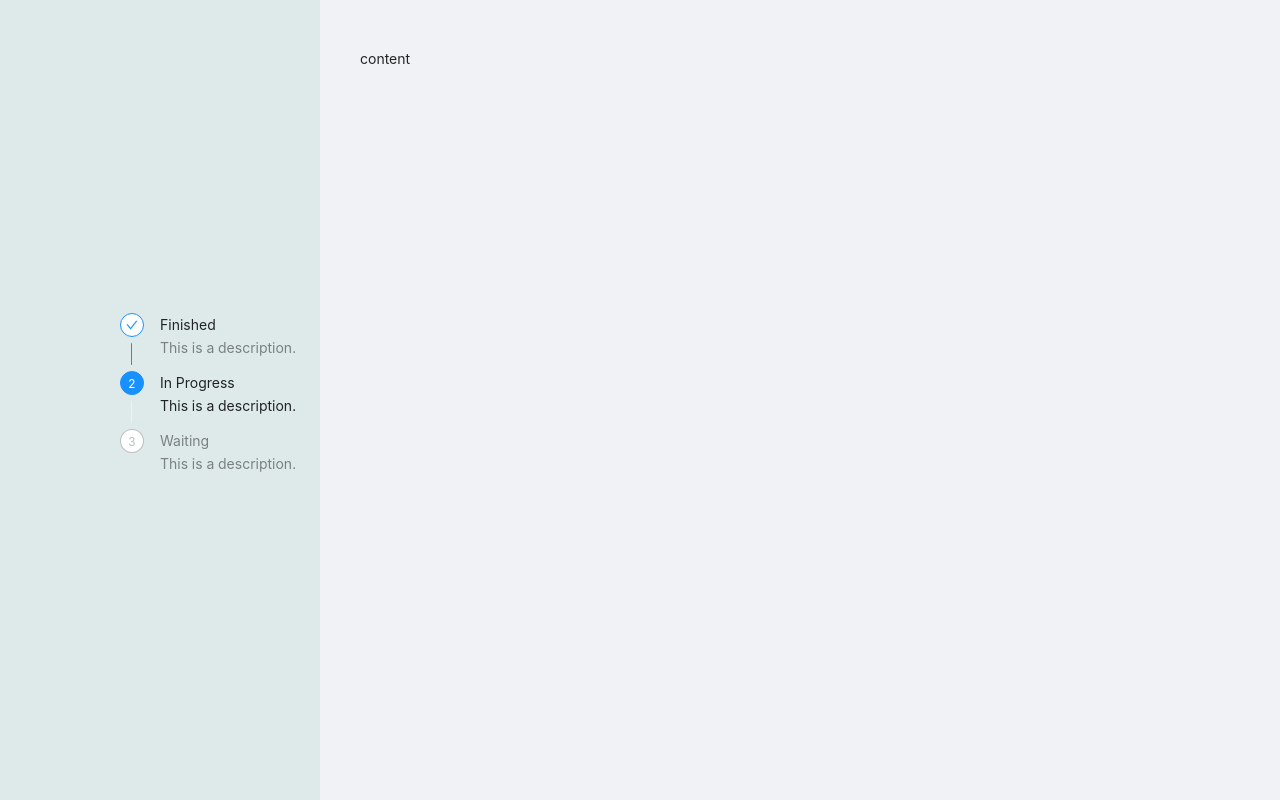
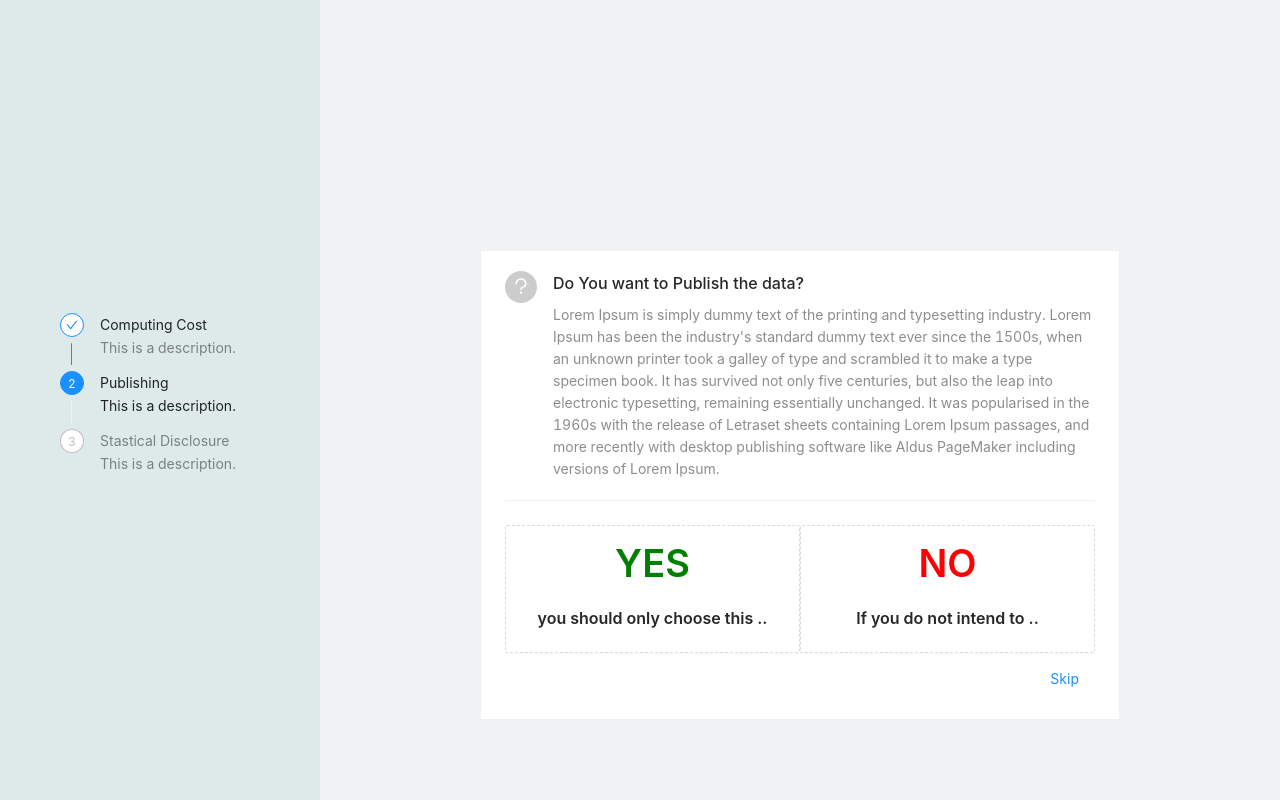
Before and after one commit to FaisalBinAhmed/PET-Guideline, a Next.js app: page /questionnaire in a window 1280 px wide. Built offline with nearby package versions, Linux system fonts and the light colour scheme.

Commit message:
questions

```diff
--- /dev/null
+++ b/components/AnswerButton.js
@@ -0,0 +1,13 @@
+import { Button, Typography } from "antd";
+
+const { Title } = Typography;
+
+const AnswerButton = ({ title, desc, color }) => {
+	return (
+		<Button type="dashed" block style={{ height: "10vw" }}>
+			<Title style={{ color }}>{title}</Title>
+			<Title level={5}>{desc}</Title>
+		</Button>
+	);
+};
+export default AnswerButton;
--- a/components/Question.js
+++ b/components/Question.js
@@ -0,0 +1,43 @@
+import { Card, Avatar, Button, Divider, Space } from "antd";
+import {
+	CheckOutlined,
+	CloseOutlined,
+	DoubleRightOutlined,
+	QuestionOutlined,
+} from "@ant-design/icons";
+import styles from "../styles/Question.module.css";
+import AnswerButton from "./AnswerButton";
+
+const { Meta } = Card;
+
+const Question = () => {
+	return (
+		<div className={styles.container}>
+			<Card>
+				<Meta
+					avatar={<Avatar icon={<QuestionOutlined />} />}
+					title="Do You want to Publish the data?"
+					description="Lorem Ipsum is simply dummy text of the printing and typesetting industry. Lorem Ipsum has been the industry's standard dummy text ever since the 1500s, when an unknown printer took a galley of type and scrambled it to make a type specimen book. It has survived not only five centuries, but also the leap into electronic typesetting, remaining essentially unchanged. It was popularised in the 1960s with the release of Letraset sheets containing Lorem Ipsum passages, and more recently with desktop publishing software like Aldus PageMaker including versions of Lorem Ipsum."
+				/>
+				<Divider />
+				<div className={styles.answer}>
+					<AnswerButton
+						title="YES"
+						desc="you should only choose this .."
+						color="green"
+					/>
+
+					<AnswerButton
+						title="NO"
+						desc="If you do not intend to .."
+						color="red"
+					/>
+				</div>
+				<div className={styles.skip}>
+					<Button type="link">Skip</Button>
+				</div>
+			</Card>
+		</div>
+	);
+};
+export default Question;
--- a/pages/questionnaire.js
+++ b/pages/questionnaire.js
@@ -6,6 +6,7 @@ import {
 } from "@ant-design/icons";
 
 import styles from "../styles/Questionnaire.module.css";
+import Question from "../components/Question";
 
 const { Header, Content, Footer, Sider } = Layout;
 const { Step } = Steps;
@@ -27,19 +28,21 @@ const questionnaire = () => {
 					}}>
 					<div className={styles.steps}>
 						<Steps direction="vertical" size="small" current={1}>
-							<Step title="Finished" description="This is a description." />
-							<Step title="In Progress" description="This is a description." />
-							<Step title="Waiting" description="This is a description." />
+							<Step
+								title="Computing Cost"
+								description="This is a description."
+							/>
+							<Step title="Publishing" description="This is a description." />
+							<Step
+								title="Stastical Disclosure"
+								description="This is a description."
+							/>
 						</Steps>
 					</div>
 				</Sider>
 				<Layout>
-					<Content style={{ margin: "24px 16px 0" }}>
-						<div
-							className="site-layout-background"
-							style={{ padding: 24, minHeight: 360 }}>
-							content
-						</div>
+					<Content className={styles.content}>
+						<Question />
 					</Content>
 				</Layout>
 			</Layout>
--- /dev/null
+++ b/styles/Question.module.css
@@ -0,0 +1,13 @@
+.container {
+	width: 50vw;
+	height: 300px;
+}
+.answer {
+	display: flex;
+	justify-content: space-around;
+}
+.skip {
+	display: flex;
+	flex-direction: row-reverse;
+	margin-top: 10px;
+}
--- a/styles/Questionnaire.module.css
+++ b/styles/Questionnaire.module.css
@@ -3,5 +3,14 @@
 	flex-direction: column;
 	justify-content: center;
 	height: 100vh;
-	margin-left: 120px;
+
+	margin: 0 auto;
+	width: 200px;
 }
+
+.content {
+	display: flex;
+	flex-direction: column;
+	justify-content: center;
+	margin: 0 auto;
+}
```
